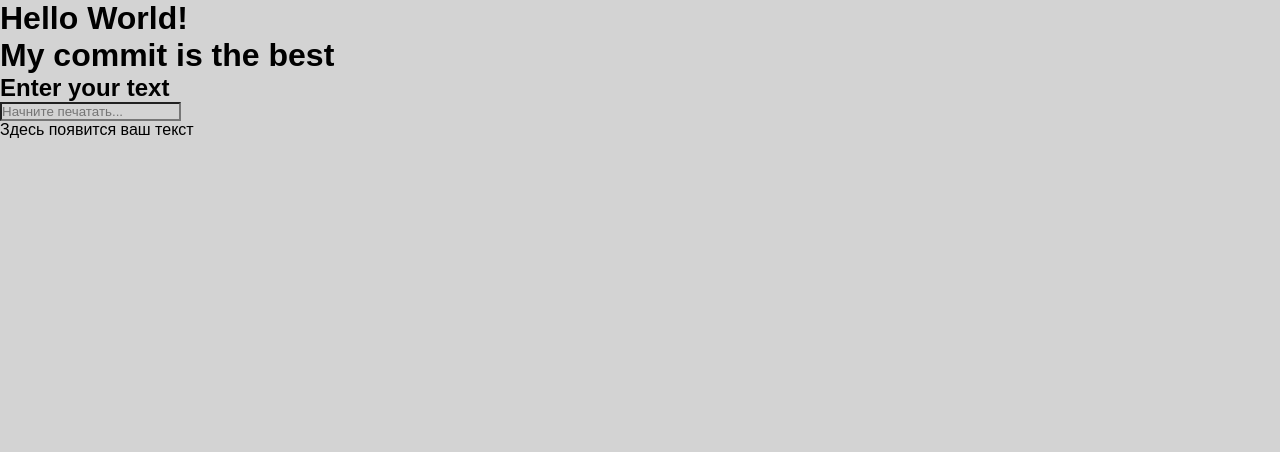
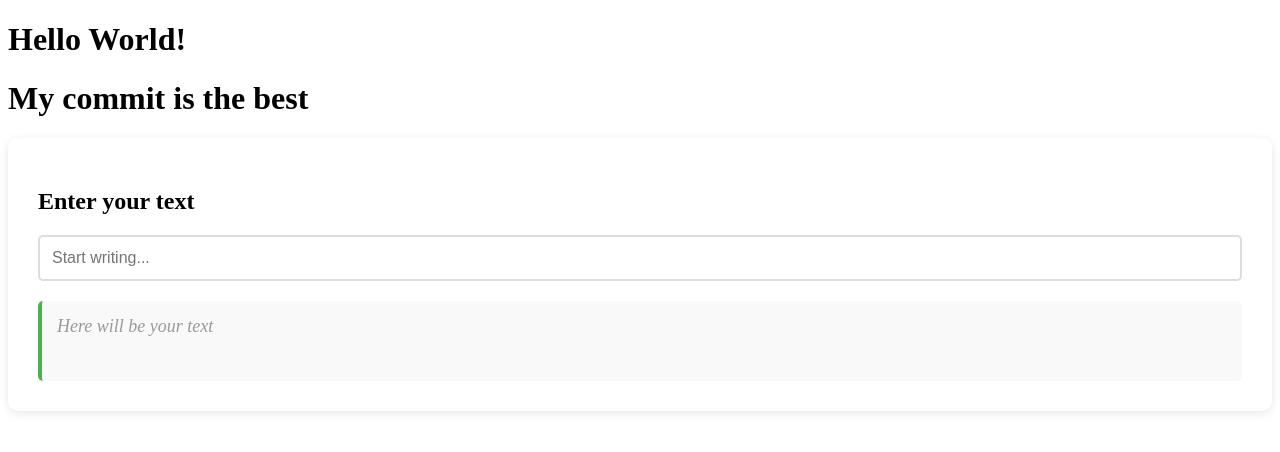
Before and after one commit to balabandev/super-project, a plain HTML site: page index.html in a window 1280 px wide. Drawn offline with Linux system fonts and the light colour scheme.

Commit message:
updated index.html and added styles.css

```diff
--- a/index.html
+++ b/index.html
@@ -13,10 +13,10 @@
 
     <div class="container">
         <h2>Enter your text</h2>
-        <input type="text" id="textInput" placeholder="Начните печатать...">
+        <input type="text" id="textInput" placeholder="Start writing...">
 
         <div id="output" class="output empty">
-            Здесь появится ваш текст
+            Here will be your text
         </div>
     </div>
 
--- a/styles.css
+++ b/styles.css
@@ -1,8 +1,45 @@
-*
-{
-    margin: 0;
-    padding: 0;
+ody {
+    font-family: Arial, sans-serif;
+    max-width: 600px;
+    margin: 50px auto;
+    padding: 20px;
+    background-color: #f5f5f5;
+}
+
+.container {
+    background: white;
+    padding: 30px;
+    border-radius: 10px;
+    box-shadow: 0 2px 10px rgba(0,0,0,0.1);
+}
+
+input {
+    width: 100%;
+    padding: 12px;
+    font-size: 16px;
+    border: 2px solid #ddd;
+    border-radius: 5px;
     box-sizing: border-box;
-    font-family: sans-serif;
-    background: lightgray;
+    transition: border-color 0.3s;
 }
+
+input:focus {
+    outline: none;
+    border-color: #4CAF50;
+}
+
+.output {
+    margin-top: 20px;
+    padding: 15px;
+    background-color: #f9f9f9;
+    border-left: 4px solid #4CAF50;
+    border-radius: 5px;
+    min-height: 50px;
+    font-size: 18px;
+    color: #333;
+}
+
+.output.empty {
+    color: #999;
+    font-style: italic;
+}
```
